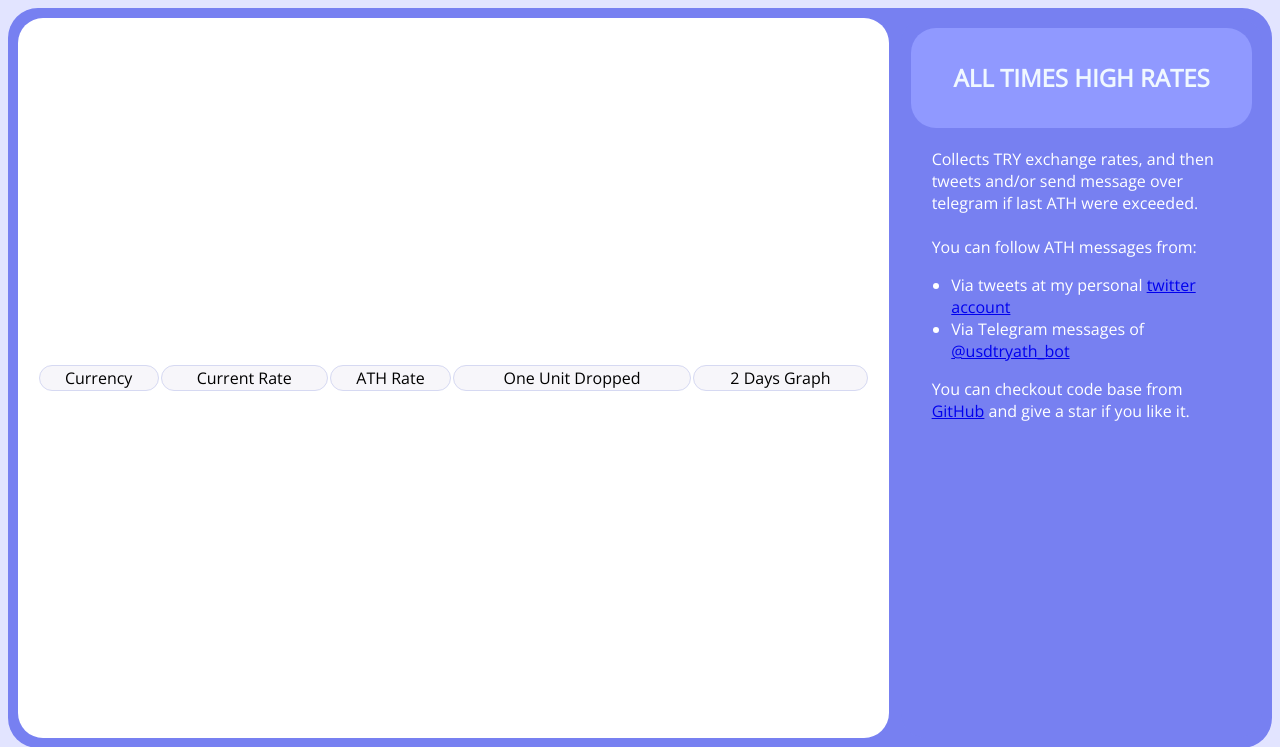
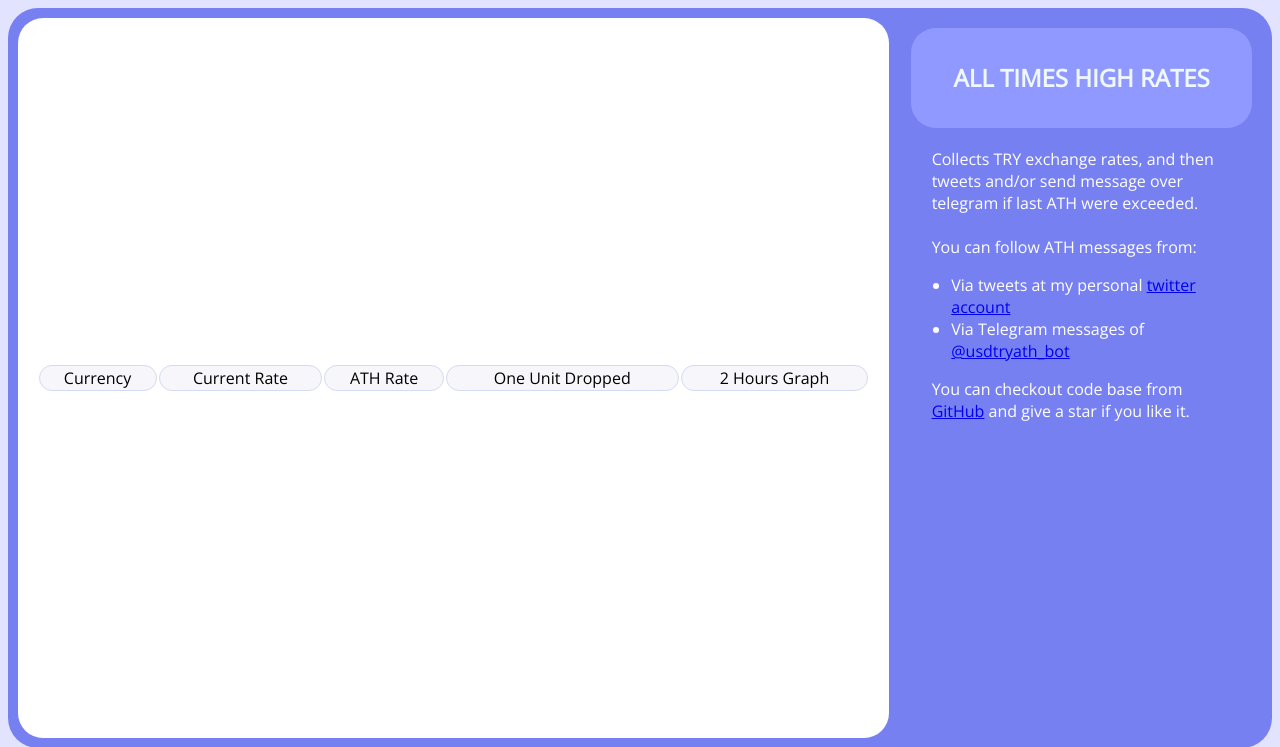
Before and after one commit to RecNes/ath_status, a Django app: page / in a window 1280 px wide. Shown: the top 747 px of the page. Run offline with Django 3.2, Linux system fonts and the light colour scheme; data that the repository does not hold is empty.

Commit message:
Change days to hours

```diff
--- a/all_time_high/views.py
+++ b/all_time_high/views.py
@@ -128,7 +128,7 @@ class ExchangeGraphView(ListAPIView):
         This view is return a list of all the rates of selected exchange in date range.
         """
         date_range_end = timezone.now()
-        date_range_start = date_range_end - timedelta(days=settings.GRAPH_DATE_RANGE)
+        date_range_start = date_range_end - timedelta(hours=settings.GRAPH_DATE_RANGE)
         exchange_currency = ExchangeCurrency.objects.prefetch_related("rates").get(pk=self.kwargs["pk"])
         exchange_rates = exchange_currency.rates.filter(
             record_date__gte=date_range_start,
--- a/templates/one_page_template.html
+++ b/templates/one_page_template.html
@@ -162,7 +162,7 @@
                         <td>{% trans "Current Rate" %}</td>
                         <td>{% trans "ATH Rate" %}</td>
                         <td>{% trans "One Unit Dropped" %}</td>
-                        <td>{{ graph_day_range }} {% trans " Days Graph" %}</td>
+                        <td>{{ graph_day_range }} {% trans " Hours Graph" %}</td>
                     </tr>
                     </thead>
                     <tbody>
```
